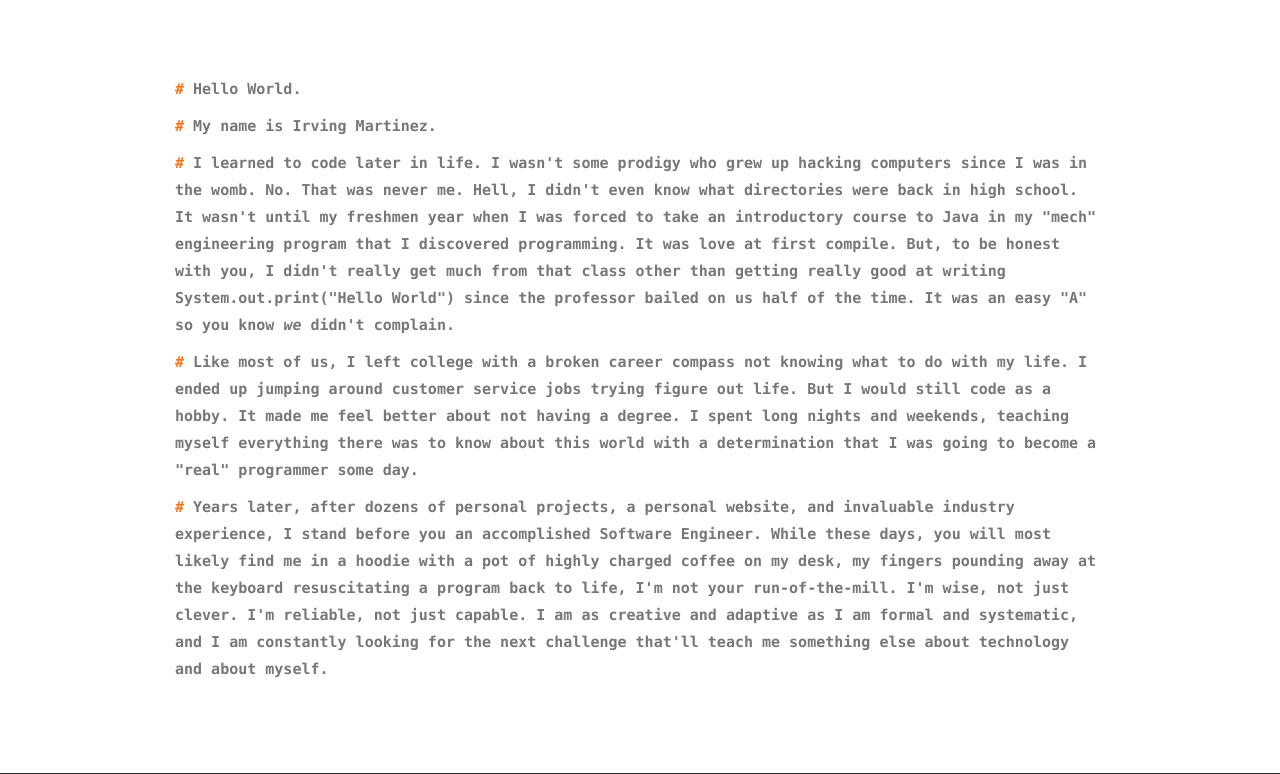
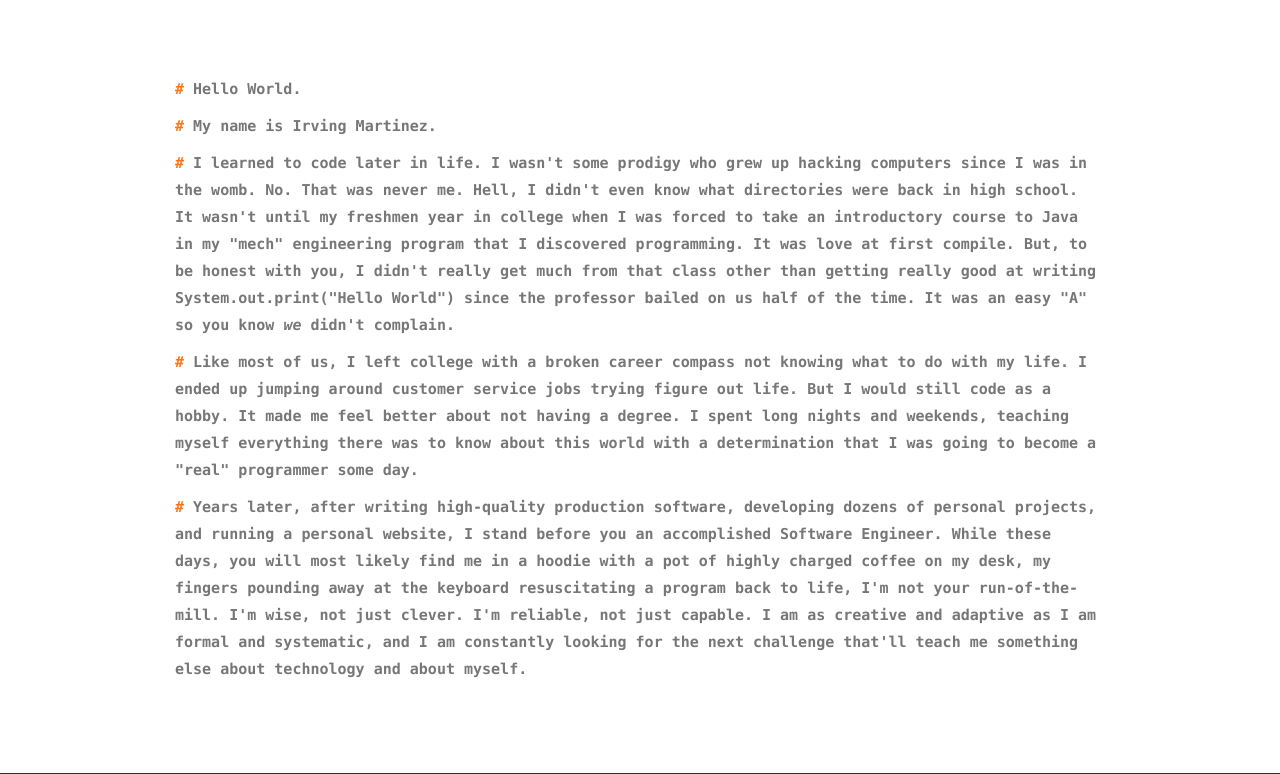
Before and after one commit to irvingmp6/irvingmartinezwebsiteprod, a Django app: page / in a window 1280 px wide. Shown: the part 601-1375 px from the top of the page. Run offline with Django 4.2, Linux system fonts and the light colour scheme; some libraries are stand-ins or nearby versions.

Commit message:
Updated about me

```diff
--- a/irvingmartinez/front_page/templates/front_page/home.html
+++ b/irvingmartinez/front_page/templates/front_page/home.html
@@ -51,9 +51,9 @@
 <div id="about-me" class="container">
   <p><b><span class="color-orange"># </span>Hello World.</b></p>
   <p><b><span class="color-orange"># </span>My name is Irving Martinez.</b></p>
-  <p><b><span class="color-orange"># </span>I learned to code later in life. I wasn't some prodigy who grew up hacking computers since I was in the womb. No. That was never me. Hell, I didn't even know what directories were back in high school. It wasn't until my freshmen year when I was forced to take an introductory course to Java in my "mech" engineering program that I discovered programming. It was love at first compile. But, to be honest with you, I didn't really get much from that class other than getting really good at writing System.out.print("Hello World") since the professor bailed on us half of the time. It was an easy "A" so you know <em>we</em> didn't complain.</b></p>
+  <p><b><span class="color-orange"># </span>I learned to code later in life. I wasn't some prodigy who grew up hacking computers since I was in the womb. No. That was never me. Hell, I didn't even know what directories were back in high school. It wasn't until my freshmen year in college when I was forced to take an introductory course to Java in my "mech" engineering program that I discovered programming. It was love at first compile. But, to be honest with you, I didn't really get much from that class other than getting really good at writing System.out.print("Hello World") since the professor bailed on us half of the time. It was an easy "A" so you know <em>we</em> didn't complain.</b></p>
   <p><b><span class="color-orange"># </span>Like most of us, I left college with a broken career compass not knowing what to do with my life. I ended up jumping around customer service jobs trying figure out life. But I would still code as a hobby. It made me feel better about not having a degree. I spent long nights and weekends, teaching myself everything there was to know about this world with a determination that I was going to become a "real" programmer some day.</b></p>
-  <p><b><span class="color-orange"># </span>Years later, after dozens of personal projects, a personal website, and invaluable industry experience, I stand before you an accomplished Software Engineer. While these days, you will most likely find me in a hoodie with a pot of highly charged coffee on my desk, my fingers pounding away at the keyboard resuscitating a program back to life, I'm not your run-of-the-mill. I'm wise, not just clever. I'm reliable, not just capable. I am as creative and adaptive as I am formal and systematic, and I am constantly looking for the next challenge that'll teach me something else about technology and about myself.</b></p>
+  <p><b><span class="color-orange"># </span>Years later, after writing high-quality production software, developing dozens of personal projects, and running a personal website, I stand before you an accomplished Software Engineer. While these days, you will most likely find me in a hoodie with a pot of highly charged coffee on my desk, my fingers pounding away at the keyboard resuscitating a program back to life, I'm not your run-of-the-mill. I'm wise, not just clever. I'm reliable, not just capable. I am as creative and adaptive as I am formal and systematic, and I am constantly looking for the next challenge that'll teach me something else about technology and about myself.</b></p>
 </div>
 
 <!-- Container (Work Experience Section) -->
```
